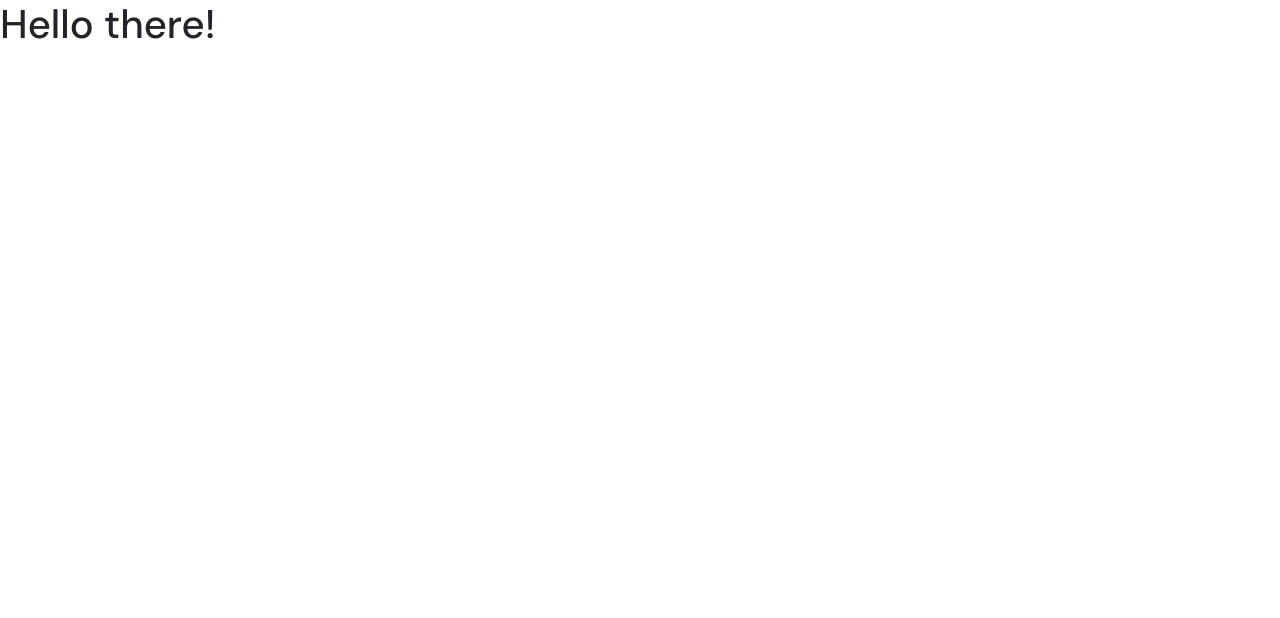
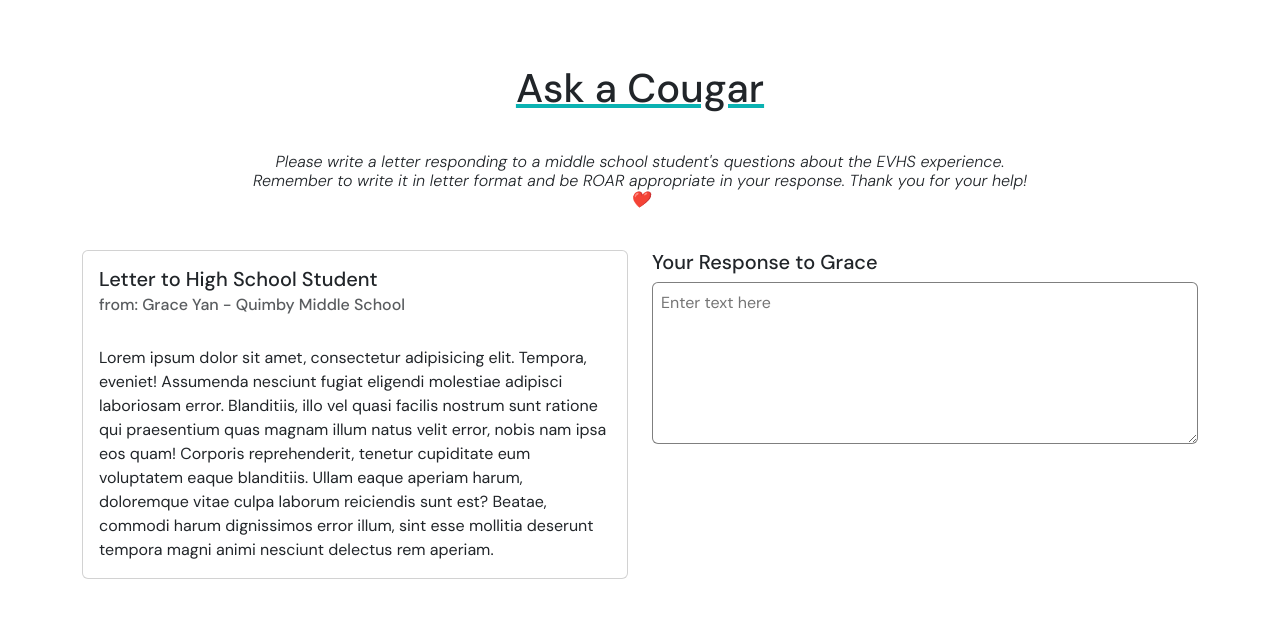
Before and after one commit to xgraceyan/ask-a-cougar, a React (Create React App) app: page / in a window 1280 px wide. Shown: the top 618 px of the page. Built offline with nearby package versions, Linux system fonts and the light colour scheme.

Commit message:
main page

```diff
--- a/src/components/LogIn.js
+++ b/src/components/LogIn.js
@@ -1,8 +1,9 @@
 import React, { useState } from "react";
-import { redirect } from "react-router";
+import { redirect, useNavigate } from "react-router";
 
 function LogIn(props) {
   const [id, setId] = useState();
+  const navigate = useNavigate();
 
   const handleChange = (e) => {
     setId(e.target.value);
@@ -10,6 +11,7 @@ function LogIn(props) {
 
   const handleSubmit = (e) => {
     e.preventDefault();
+    navigate("/");
   };
   return (
     <section id="log-in-page">
--- a/src/components/student/StudentView.js
+++ b/src/components/student/StudentView.js
@@ -2,9 +2,56 @@ import React from "react";
 
 function StudentView() {
   return (
-    <div>
-      <h1>Hello there!</h1>
-    </div>
+    <section id="student-page">
+      <div className="container-lg">
+        <h1 className="title text-center">Ask a Cougar</h1>
+        <h6 className="text-center fw-light fst-italic text-label-box">
+          Please write a letter responding to a middle school student's
+          questions about the EVHS experience. Remember to write it in letter
+          format and be ROAR appropriate in your response. Thank you for your
+          help! ❤️
+        </h6>
+        <div className="row">
+          <div className="col-lg-6 col-12" id="letter">
+            <div class="card" style={{ marginBottom: "2rem" }}>
+              <div class="card-body">
+                <h5 class="card-title">Letter to High School Student</h5>
+                <h6 class="card-subtitle mb-2 text-body-secondary">
+                  from: Grace Yan - Quimby Middle School
+                </h6>
+                <br />
+                Lorem ipsum dolor sit amet, consectetur adipisicing elit.
+                Tempora, eveniet! Assumenda nesciunt fugiat eligendi molestiae
+                adipisci laboriosam error. Blanditiis, illo vel quasi facilis
+                nostrum sunt ratione qui praesentium quas magnam illum natus
+                velit error, nobis nam ipsa eos quam! Corporis reprehenderit,
+                tenetur cupiditate eum voluptatem eaque blanditiis. Ullam eaque
+                aperiam harum, doloremque vitae culpa laborum reiciendis sunt
+                est? Beatae, commodi harum dignissimos error illum, sint esse
+                mollitia deserunt tempora magni animi nesciunt delectus rem
+                aperiam.
+              </div>
+            </div>
+          </div>
+          <div className="col-lg-6 col-12">
+            <form action="" id="response-form">
+              <label for="response-input">
+                <h5>Your Response to Grace</h5>
+              </label>
+              <br />
+
+              <textarea
+                id="response-input"
+                className="card"
+                rows="6"
+                cols="75"
+                placeholder="Enter text here"
+              ></textarea>
+            </form>
+          </div>
+        </div>
+      </div>
+    </section>
   );
 }
 
--- a/src/index.scss
+++ b/src/index.scss
@@ -42,3 +42,20 @@ label {
   width: 50%;
   margin: auto;
 }
+
+.text-label-box {
+  padding: 2rem 10rem;
+}
+
+@media only screen and (max-width: 800px) {
+  .text-label-box {
+    padding: 2rem 2rem;
+  }
+}
+
+#response-input {
+  width: 100%;
+  max-width: 100%;
+  padding: 0.5rem;
+  border-color: rgba(0, 0, 0, 0.5);
+}
```
